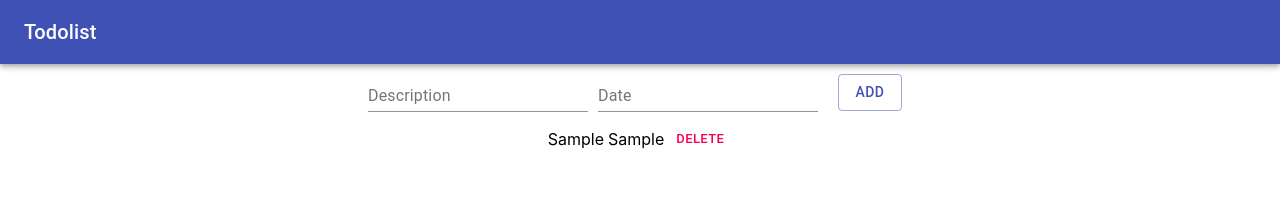
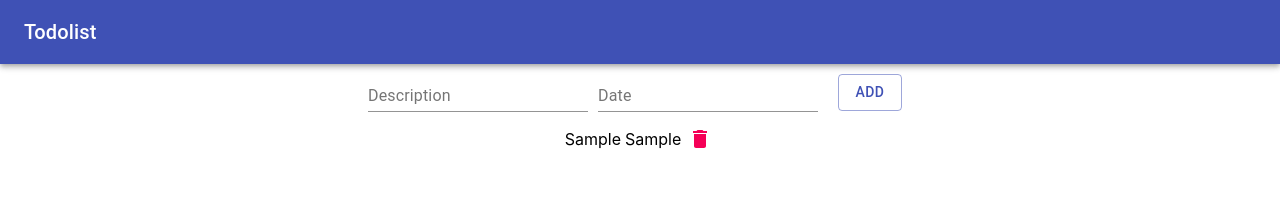
Before and after one commit to wilpola/react-fundamentals, a React (Create React App) app in the folder react_projects/materialtodo/: page / in a window 1280 px wide. Both pictures are taken after typing "Sample", "Sample" into the empty fields and a click on the button "ADD". Shown: the top 214 px of the page. Built offline with nearby package versions, Linux system fonts and the light colour scheme.

Commit message:
add tooltip

```diff
--- a/react_projects/materialtodo/src/App.js
+++ b/react_projects/materialtodo/src/App.js
@@ -1,10 +1,13 @@
 import React, { useState } from 'react';
 import './App.css';
 import Button from '@material-ui/core/Button';
+import IconButton from '@material-ui/core/IconButton';
+import DeleteIcon from '@material-ui/icons/Delete';
 import TextField from '@material-ui/core/TextField';
 import AppBar from '@material-ui/core/AppBar';
 import Toolbar from '@material-ui/core/Toolbar';
 import Typography from '@material-ui/core/Typography';
+import Tooltip from '@material-ui/core/Tooltip';
 
 function App() {
 	const [todo, setTodo] = useState({ description: '', date: '' });
@@ -58,12 +61,14 @@ function App() {
 							<td>{todo.description}</td>
 							<td>{todo.date}</td>
 							<td>
-								<Button
-									size='small'
-									color='secondary'
-									onClick={() => deleteTodo(index)}>
-									Delete
-								</Button>
+								<Tooltip title='Delete todo'>
+									<IconButton
+										size='small'
+										color='secondary'
+										onClick={() => deleteTodo(index)}>
+										<DeleteIcon />
+									</IconButton>
+								</Tooltip>
 							</td>
 						</tr>
 					))}
```
